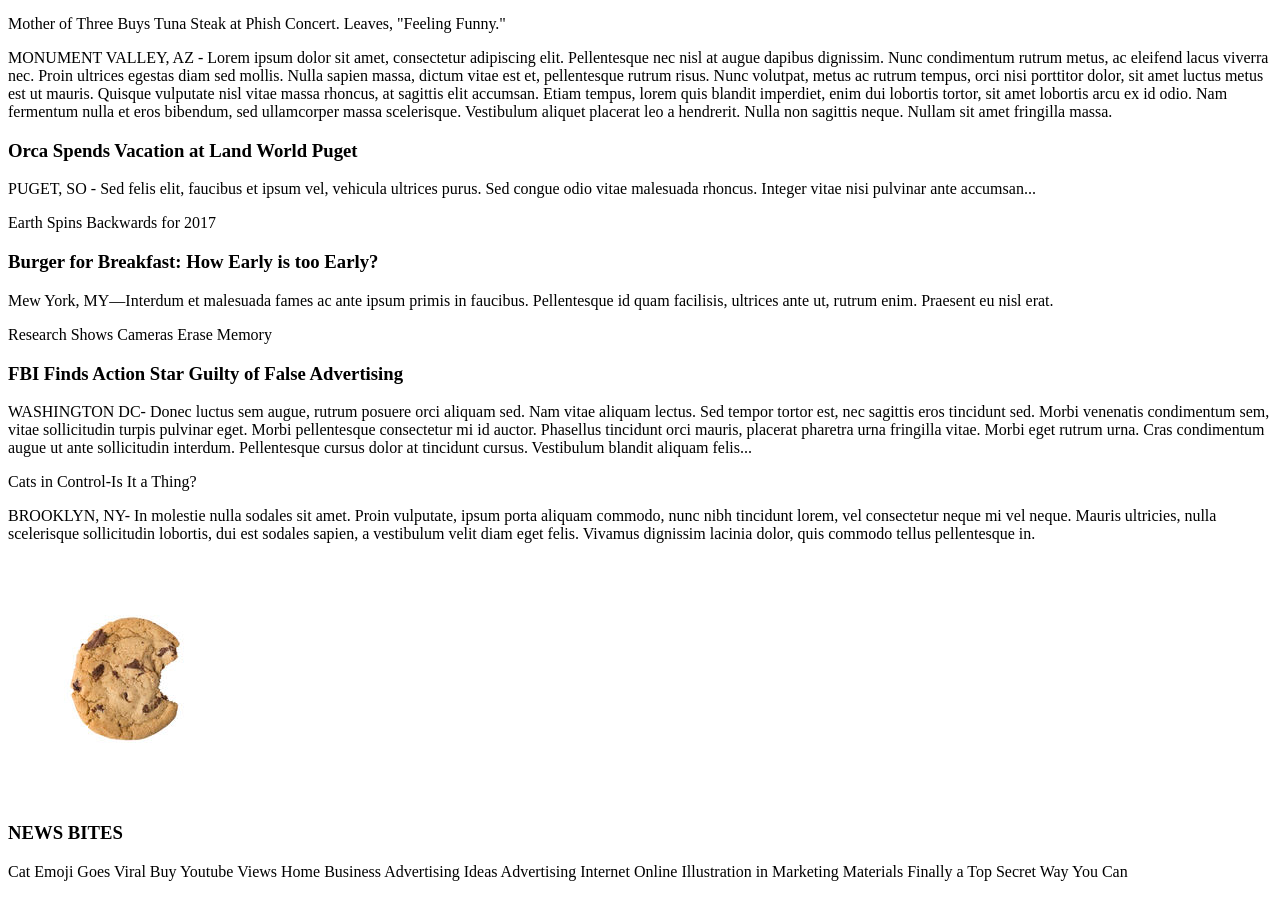
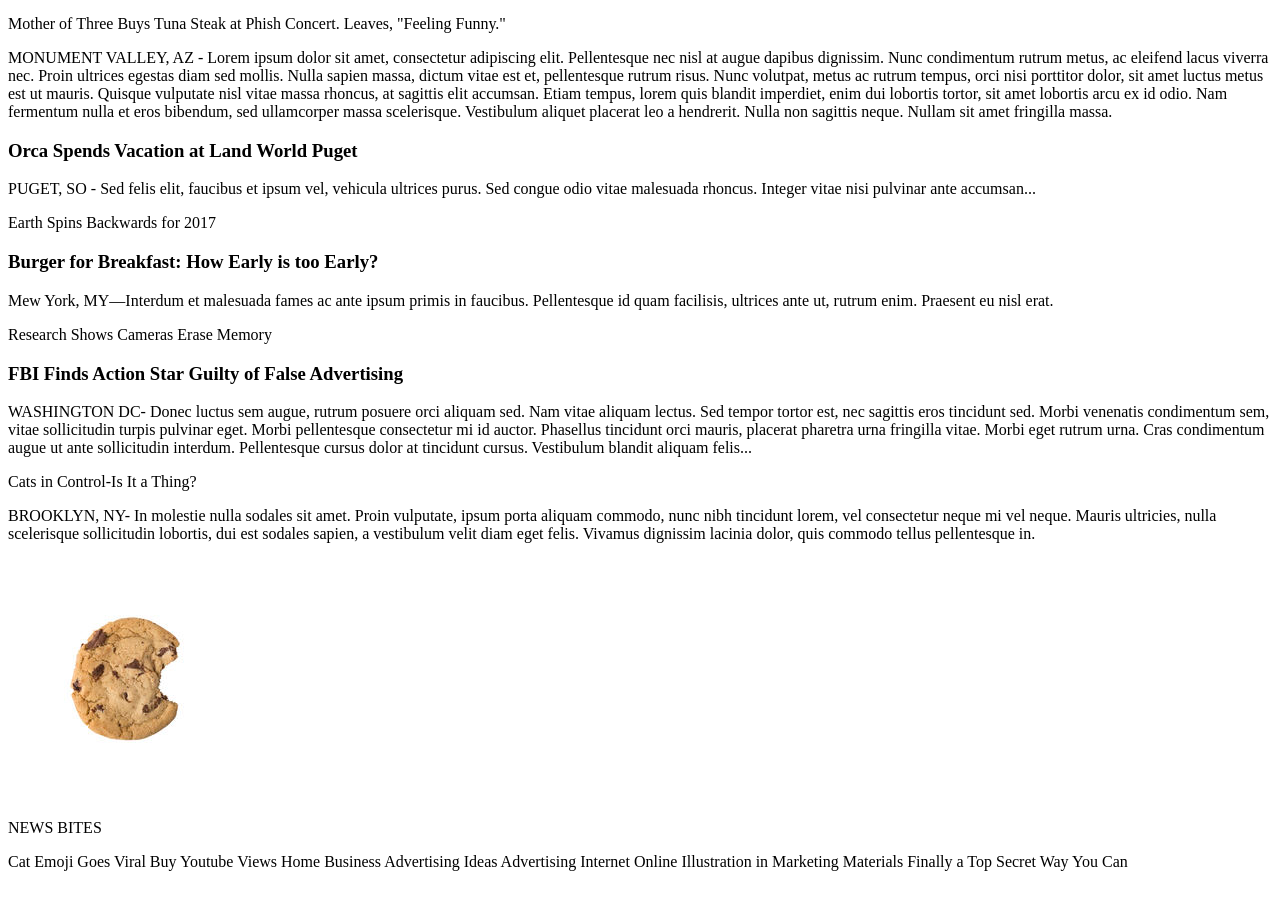
Before and after one commit to BrechtjeB/mytimes, a plain HTML site: page index.html in a window 1280 px wide. Shown: the part 110-1007 px from the top of the page. Drawn offline with Linux system fonts and the light colour scheme.

Commit message:
finish step 6.

```diff
--- a/index.html
+++ b/index.html
@@ -51,7 +51,7 @@
     <div class="article6">
       <p>Research Shows Cameras Erase Memory</p>
     </div>
-  </div>
+</div>
   <div class="columnmedium">
     <div class="article1">
       <h3>FBI Finds Action Star Guilty of False Advertising</h3>
@@ -78,10 +78,13 @@
     <img src="../mytimes/resources/images/img-news-bite.png">
   </div>
   <div class="newsbite">
-    <h3>NEWS BITES</h3>
-    <p>Cat Emoji Goes Viral Buy Youtube Views Home
-      Business Advertising Ideas Advertising Internet Online Illustration
-      in Marketing Materials Finally a Top Secret Way You Can</p>
+    <p>NEWS BITES</p>
+    <span class="bite">Cat Emoji Goes Viral </span>
+    <span class="bite">Buy Youtube Views </span>
+    <span class="bite">Home Business Advertising Ideas</span>
+    <span class="bite">Advertising Internet Online </span>
+    <span class="bite">Illustration in Marketing Materials </span>
+    <span class="bite"> Finally a Top Secret Way You Can</span>
   </div>
   </div>
  </div>
```
